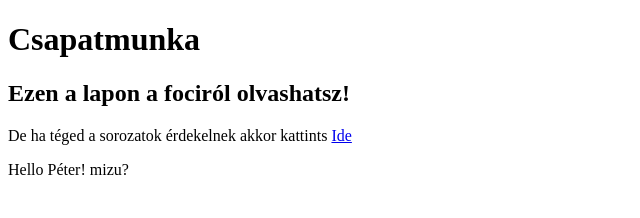
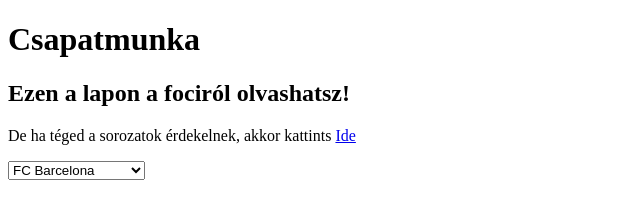
Before and after one commit to 17Balazs17/csapatmunka, a plain HTML site: page index.html in a window 1280 px wide. Shown: the full height of the page, 0-640 px from the left. Drawn offline with Linux system fonts and the light colour scheme.

Commit message:
csapatok

```diff
--- a/index.html
+++ b/index.html
@@ -8,8 +8,14 @@
 <body>
     <h1>Csapatmunka</h1>
     <h2>Ezen a lapon a fociról olvashatsz!</h2>
-    <p>De ha téged a sorozatok érdekelnek akkor kattints <a href="sorozat.html">Ide</a></p>
-    <p>Hello Péter! mizu?</p>
+    <p>De ha téged a sorozatok érdekelnek, akkor kattints <a href="sorozat.html">Ide</a></p>
+    <select name="" id="csapatok">
+        <option value="FC_Barcelona">FC Barcelona</option>
+        <option value="Real_Madrid">Real Madrid</option>
+        <option value="Bayern_Munchen">Bayern München</option>
+        <option value="Arsenal">Arsenal</option>
+        <option value="Borussia_Dortmund">Borussia Dortmund</option>
+    </select>
 
 
     <script src="index.js"></script>
```
